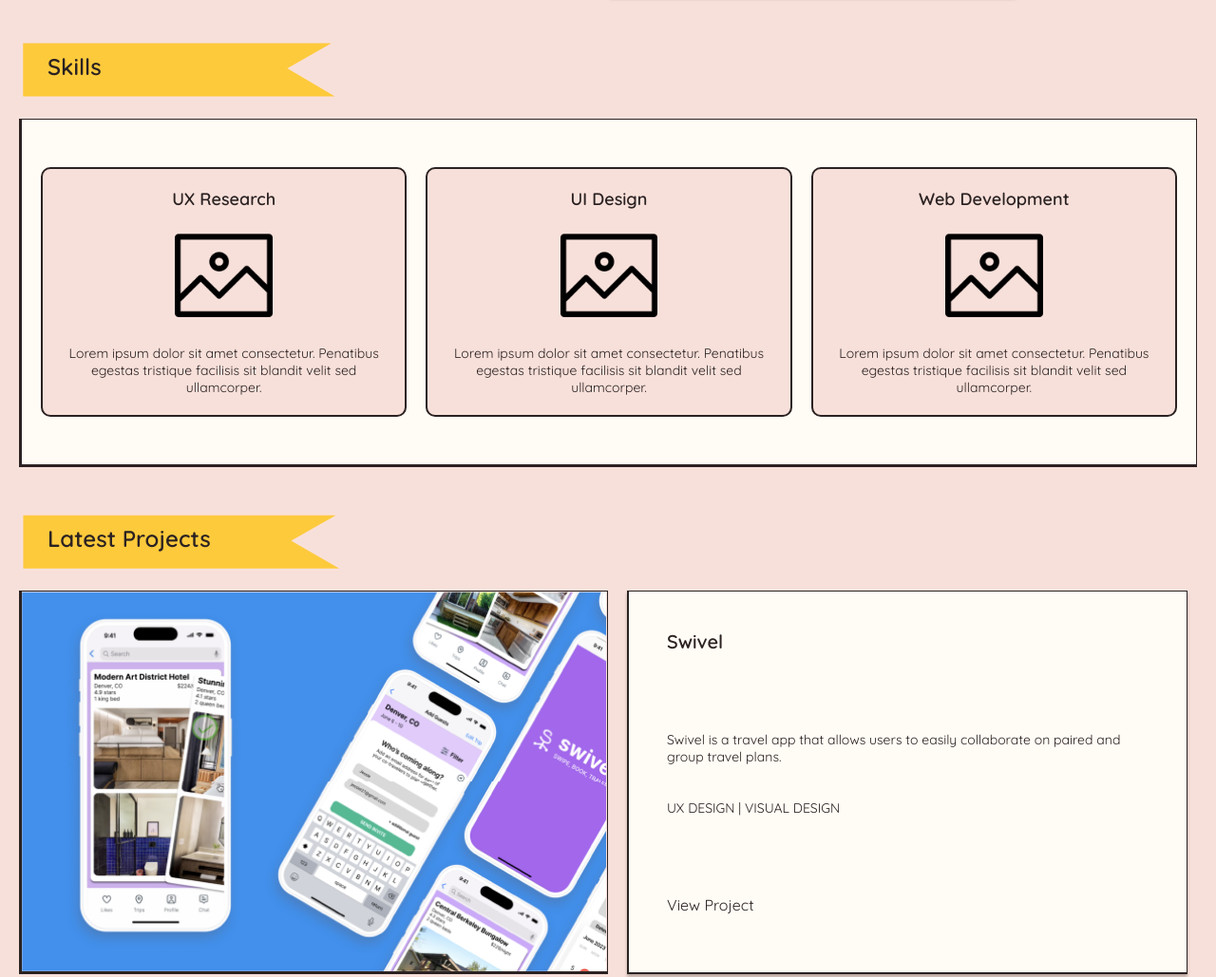
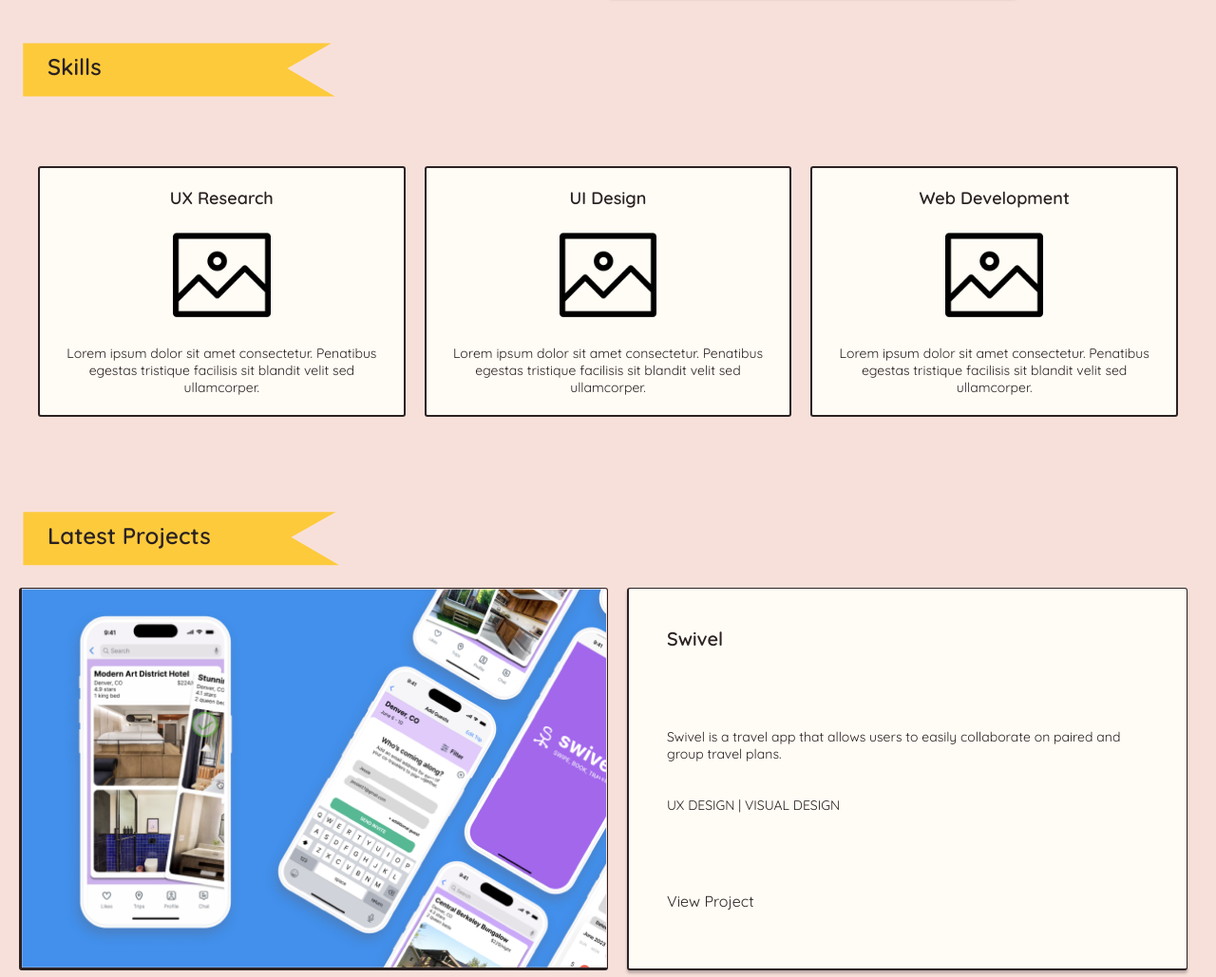
Before and after one commit to lyleskc/UX_UI_HW_18, a plain HTML site: page index.html in a window 1280 px wide. Shown: the part 541-1570 px from the top of the page at 95% size. Drawn offline with Linux system fonts and the light colour scheme.

Commit message:
Removed skills section background an updated border radius

```diff
--- a/css/style.css
+++ b/css/style.css
@@ -91,6 +91,7 @@
     box-shadow: 0px 3px 3px rgba(0, 0, 0, 0.25);
     text-align: center;
     font-weight: 400;
+    border-radius: 3px;
     grid-row: 1 / span 2;
     grid-column: 1 / span 3;
     }
@@ -158,7 +159,6 @@
   }
 
   .skillGrid {
-    background-color: #FFFBF5;
     display: grid;
     grid-template-columns: 1fr 1fr 1fr;
     grid-gap: 20px;
@@ -166,10 +166,6 @@
     padding-top: 50px;
     padding-bottom: 50px;
     text-align: center;
-    border-bottom: 3px solid #2B2222;
-    border-left: 3px solid #2B2222;
-    border-top: 1px solid #2B2222;
-    border-right: 1px solid #2B2222;
     margin: 20px;
 
   }
@@ -177,9 +173,9 @@
   .skillCard {
     display: inline-block;
     grid-template-columns: 1fr;
-    background-color: #F8E0DA;
+    background-color: #FFFBF5;
     padding: 20px;
-    border-radius: 10px;
+    border-radius: 3px;
     border: 2px solid #2B2222;
   }
 
@@ -223,16 +219,18 @@
     border-right: 1px solid #2B2222;
     border-spacing: 50px;
     margin-left: 20px;
+    border-radius: 3px;
     }
 
     .projectText {
-      background-color: #FFFBF5;
+    background-color: #FFFBF5;
     display: grid;
     padding: 40px;
     margin-right: 30px;
     border-width: 1px 1px 2px 2px;
     border-style: solid;
     border-color: #2B2222;
+    border-radius: 3px;
     box-shadow: 0px 3px 3px rgba(0, 0, 0, 0.25);
     }
 
```
Also changed, not shown: index.html (+2 -1 lines).
